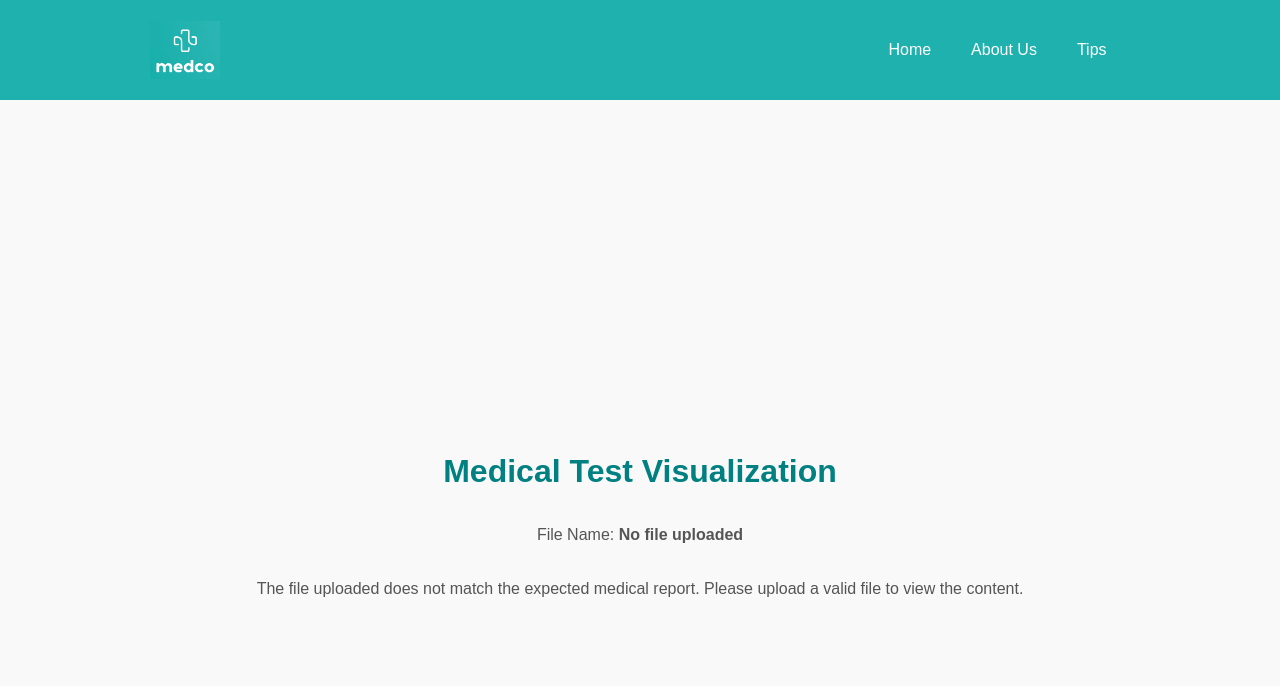
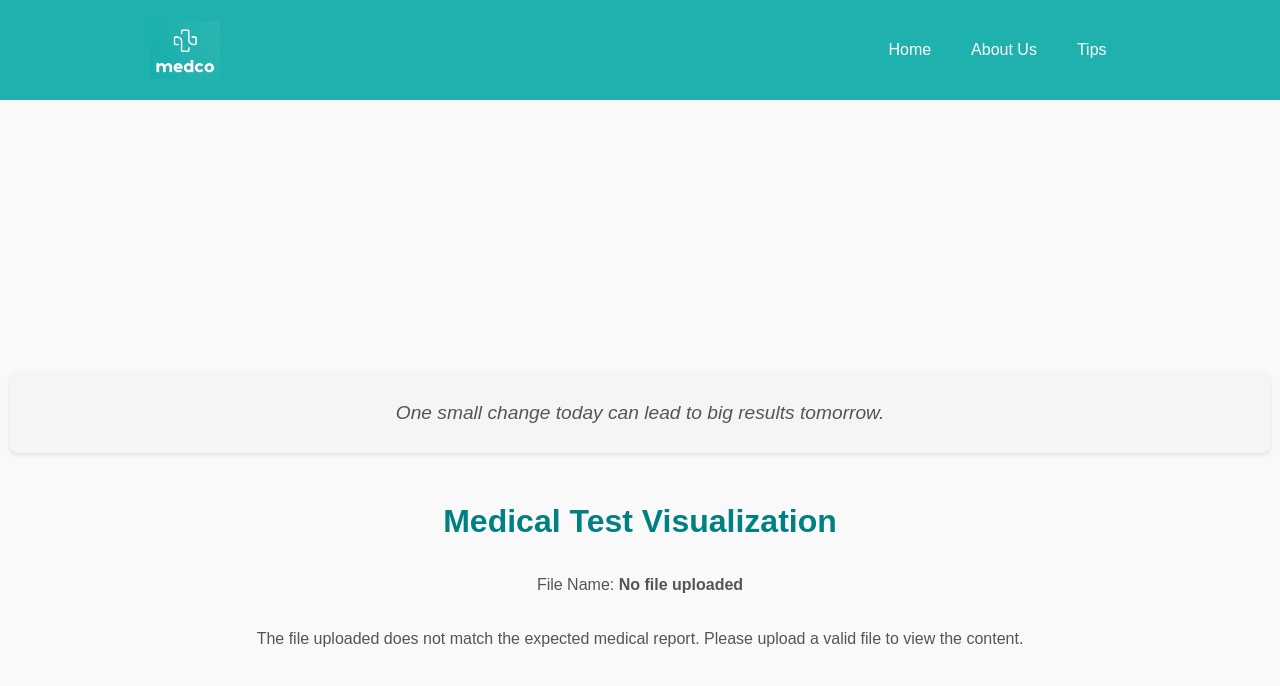
Before and after one commit to 522hci-group4/medco, a React (Create React App) app: page /Visualization in a window 1280 px wide. Shown: the top 686 px of the page. Built offline with nearby package versions, Linux system fonts and the light colour scheme.

Commit message:
emotional support

```diff
--- a/src/pages/Visualization.js
+++ b/src/pages/Visualization.js
@@ -10,6 +10,7 @@ function Visualization() {
     const location = useLocation();
     const { fileName } = location.state || {};
     const [testCategories, setTestCategories] = useState([]);
+    const [calmingMessage, setCalmingMessage] = useState(""); // State for calming message
     const [error, setError] = useState("");
 
     const chartTypeAssignments = [
@@ -24,6 +25,17 @@ function Visualization() {
     ];
 
     useEffect(() => {
+        // Load calming messages from the JSON file
+        import("./calmingmessages.json")
+            .then((data) => {
+                const messages = data.messages;
+                const randomMessage = messages[Math.floor(Math.random() * messages.length)];
+                setCalmingMessage(randomMessage);
+            })
+            .catch((err) => {
+                console.error("Failed to load calming messages:", err);
+            });
+
         if (fileName === "R10931673_SANJANA_U_050623105552.pdf") {
             import("./medical_report_extracted.json")
                 .then((data) => {
@@ -65,6 +77,12 @@ function Visualization() {
 
     return (
         <div style={styles.container}>
+            {calmingMessage && (
+                <div style={styles.calmingMessageContainer}>
+                    <p style={styles.calmingMessage}>{calmingMessage}</p>
+                </div>
+            )}
+
             <h1 style={styles.title}>Medical Test Visualization</h1>
             <p style={styles.description}>
                 File Name: <strong>{fileName || "No file uploaded"}</strong>
@@ -131,6 +149,20 @@ const styles = {
         backgroundColor: "#f9f9f9",
         minHeight: "100vh",
     },
+    calmingMessageContainer: {
+        width: "100%",
+        textAlign: "center",
+        backgroundColor: "#f5f5f5",
+        padding: "10px",
+        borderRadius: "8px",
+        marginBottom: "20px",
+        boxShadow: "0 2px 4px rgba(0, 0, 0, 0.1)",
+    },
+    calmingMessage: {
+        fontSize: "1.2rem",
+        color: "#555",
+        fontStyle: "italic",
+    },
     title: {
         fontSize: "2rem",
         color: "#008080",
--- /dev/null
+++ b/src/pages/calmingmessages.json
@@ -0,0 +1,24 @@
+{
+    "messages": [
+      "Take a deep breath. Small changes can make a big difference in your health.",
+      "Remember, every step you take towards wellness matters.",
+      "You are stronger than you think. Stay consistent and take it one day at a time.",
+      "Health is a journey, not a race. You are doing great!",
+      "It’s okay to have ups and downs. What matters is your effort.",
+      "Your health is your wealth. Take it one step at a time.",
+      "You’ve got this! Consistency is the key to improvement.",
+      "Take a moment to relax. Your well-being is worth the effort.",
+      "Don’t stress over the numbers. Focus on progress, not perfection.",
+      "You are capable of achieving your health goals.",
+      "One small change today can lead to big results tomorrow.",
+      "Every day is a new opportunity to make healthier choices.",
+      "You’re doing the best you can. Be kind to yourself.",
+      "Progress takes time. Stay patient and committed.",
+      "Small steps lead to great achievements. Keep going!",
+      "Believe in yourself. You are capable of more than you know.",
+      "Focus on what you can control and let go of the rest.",
+      "Your health is a reflection of your efforts. Keep it up!",
+      "You deserve to feel your best. Take care of yourself.",
+      "Stay positive. Your effort will lead to great results."
+    ]
+  }
```
